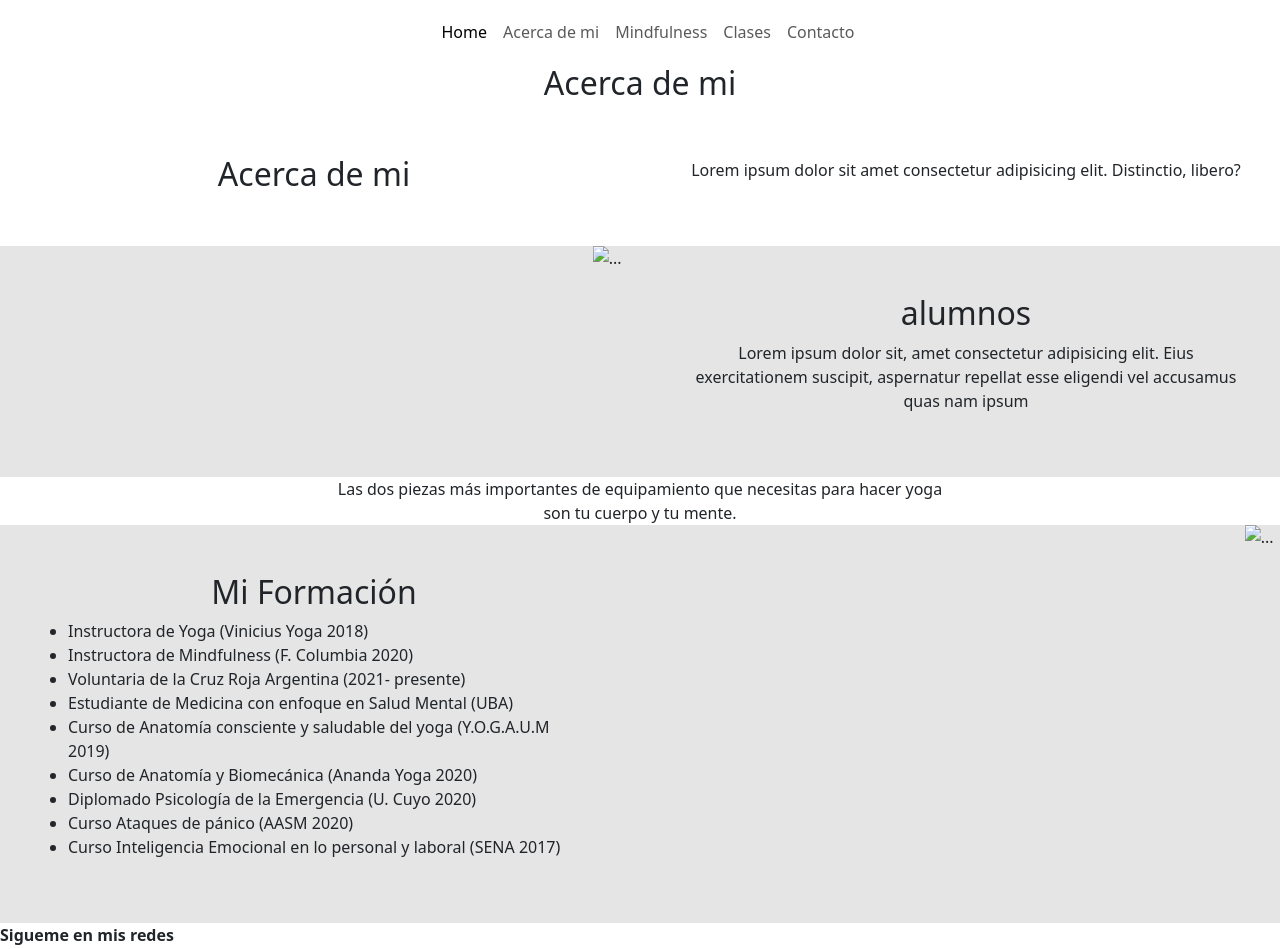
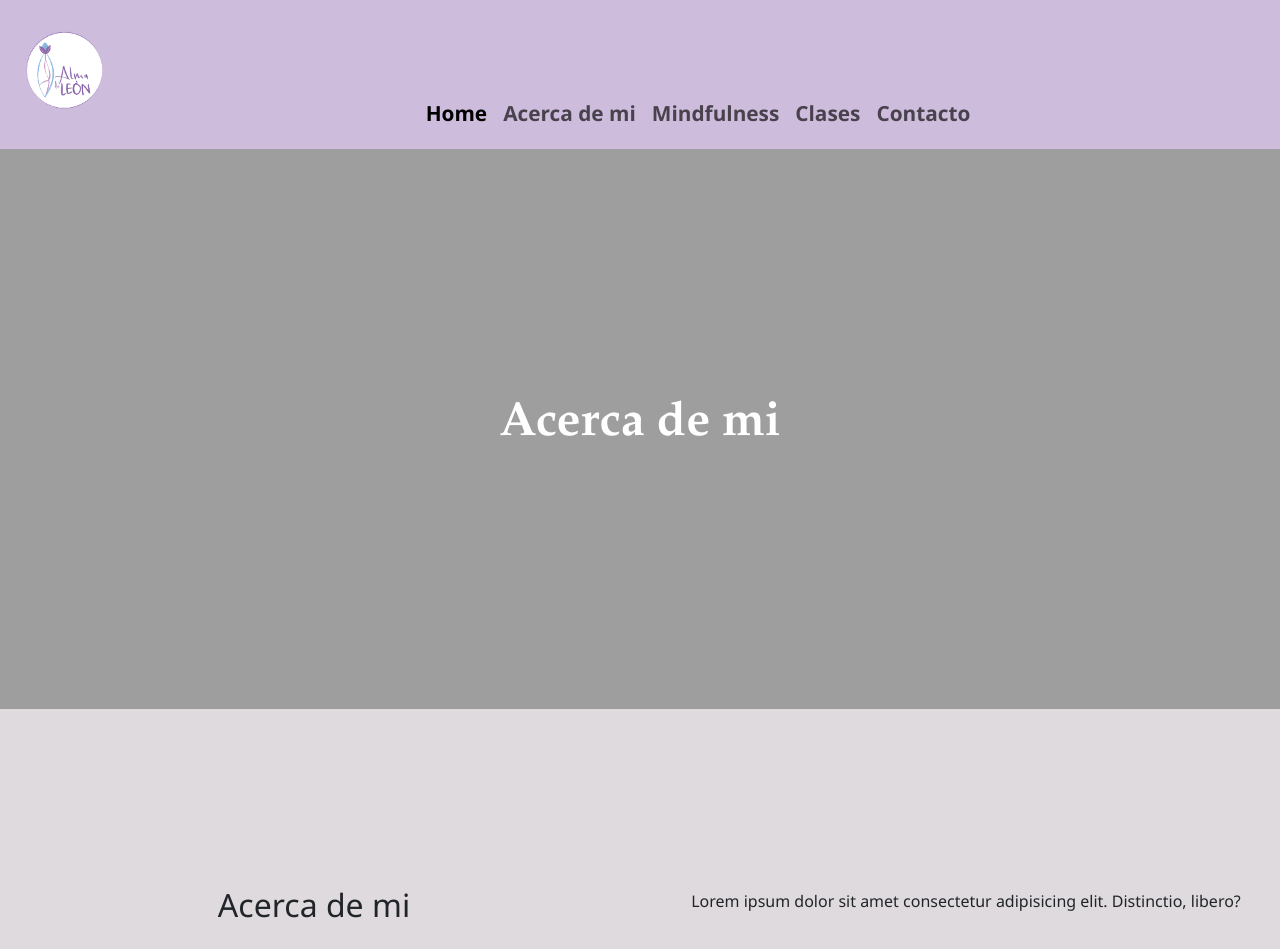
Before and after one commit to Gabmazz13/segundapreentrega-mendoza, a plain HTML site: page pages/acercademi.html in a window 1280 px wide. Shown: the top 949 px of the page. Drawn offline with nearby package versions, Linux system fonts and the light colour scheme; the site is published under a folder, as on GitHub Pages, so addresses that start at the root find nothing.

Commit message:
links solucionados

```diff
--- a/css/style.css
+++ b/css/style.css
@@ -31,7 +31,6 @@ body{
 
 .navbar {
     background: rgba(201, 180, 219, 0.85);
-    padding: ;
     font-size: 1.3rem;
     font-weight: 700;
     display: inline-block;
--- a/pages/acercademi.html
+++ b/pages/acercademi.html
@@ -6,7 +6,7 @@
     <meta name="viewport" content="width=device-width, initial-scale=1.0">
     <link href="https://cdn.jsdelivr.net/npm/bootstrap@5.3.0-alpha1/dist/css/bootstrap.min.css" rel="stylesheet"
         integrity="sha384-GLhlTQ8iRABdZLl6O3oVMWSktQOp6b7In1Zl3/Jr59b6EGGoI1aFkw7cmDA6j6gD" crossorigin="anonymous">
-    <link rel="stylesheet" href="/css/style.css">
+    <link rel="stylesheet" href="../css/style.css">
     <link rel="stylesheet" href="https://cdnjs.cloudflare.com/ajax/libs/font-awesome/6.2.1/css/all.min.css" integrity="sha512-MV7K8+y+gLIBoVD59lQIYicR65iaqukzvf/nwasF0nqhPay5w/9lJmVM2hMDcnK1OnMGCdVK+iQrJ7lzPJQd1w==" crossorigin="anonymous" referrerpolicy="no-referrer" />
     <title>Alma de Leon yoga</title>
 </head>
@@ -16,7 +16,7 @@
         <nav class="container-fluid navbar-expand-lg navbar">
             <div class="container-fluid">
                 <a class="navbar-brand" href="#"><img class="nav-logo"
-                        src="/img/alma de yoga con fondo_Mesa de trabajo 1.png" alt=""></a>
+                        src="../img/alma de yoga con fondo_Mesa de trabajo 1.png" alt=""></a>
                 <h1 class="visually-hidden">Alma de león</h1>
                 <button class="navbar-toggler" type="button" data-bs-toggle="collapse" data-bs-target="#collapsible"
                     aria-controls="collapsible" aria-expanded="false" aria-label="Toggle navigation">
@@ -25,13 +25,13 @@
                 <div class="collapse navbar-collapse justify-content-center align-self-end" id="collapsible">
                     <div class="navbar-nav">
                         <ul class="py-1 navbar-nav">
-                            <li><a class="nav-link active" aria-current="page" href="/index.html">Home</a></li>
-                            <li><a class="nav-link" aria-current="page" href="/pages/acercademi.html">Acerca de mi</a>
+                            <li><a class="nav-link active" aria-current="page" href="../index.html">Home</a></li>
+                            <li><a class="nav-link" aria-current="page" href="./pages/acercademi.html">Acerca de mi</a>
                             </li>
-                            <li><a class="nav-link" aria-current="page" href="/pages/mindfulness.html">Mindfulness</a>
+                            <li><a class="nav-link" aria-current="page" href="./pages/mindfulness.html">Mindfulness</a>
                             </li>
-                            <li><a class="nav-link" aria-current="page" href="/pages/clases.html">Clases</a></li>
-                            <li><a class="nav-link" aria-current="page" href="/pages/contacto.html">Contacto</a></li>
+                            <li><a class="nav-link" aria-current="page" href="./pages/clases.html">Clases</a></li>
+                            <li><a class="nav-link" aria-current="page" href="./pages/contacto.html">Contacto</a></li>
                         </ul>
                     </div>
                 </div>
@@ -63,13 +63,13 @@
                 <div id="carouselExampleSlidesOnly" class="carousel slide" data-bs-ride="carousel">
                     <div class="carousel-inner">
                         <div class="carousel-item active">
-                            <img src="/img/1.jpg" class="d-block w-100" alt="...">
+                            <img src="../img/1.jpg" class="d-block w-100" alt="...">
                         </div>
                         <div class="carousel-item">
-                            <img src="/img/2.jpg" class="d-block w-100" alt="...">
+                            <img src="../img/2.jpg" class="d-block w-100" alt="...">
                         </div>
                         <div class="carousel-item">
-                            <img src="/img/3.jpg" class="d-block w-100" alt="...">
+                            <img src="../img/3.jpg" class="d-block w-100" alt="...">
                         </div>
                     </div>
                 </div>
@@ -98,13 +98,13 @@
                 <div id="carouselExampleSlidesOnly" class="carousel slide" data-bs-ride="carousel">
                     <div class="carousel-inner">
                         <div class="carousel-item active">
-                            <img src="/img/1.jpg" class="d-block w-100" alt="...">
+                            <img src="../img/1.jpg" class="d-block w-100" alt="...">
                         </div>
                         <div class="carousel-item">
-                            <img src="/img/2.jpg" class="d-block w-100" alt="...">
+                            <img src="../img/2.jpg" class="d-block w-100" alt="...">
                         </div>
                         <div class="carousel-item">
-                            <img src="/img/3.jpg" class="d-block w-100" alt="...">
+                            <img src="../img/3.jpg" class="d-block w-100" alt="...">
                         </div>
                     </div>
                 </div>
```
Also changed, not shown: index.html (+6 -7 lines), pages/clases.html (+9 -9 lines), pages/contacto.html (+7 -7 lines), pages/mindfulness.html (+10 -10 lines).
